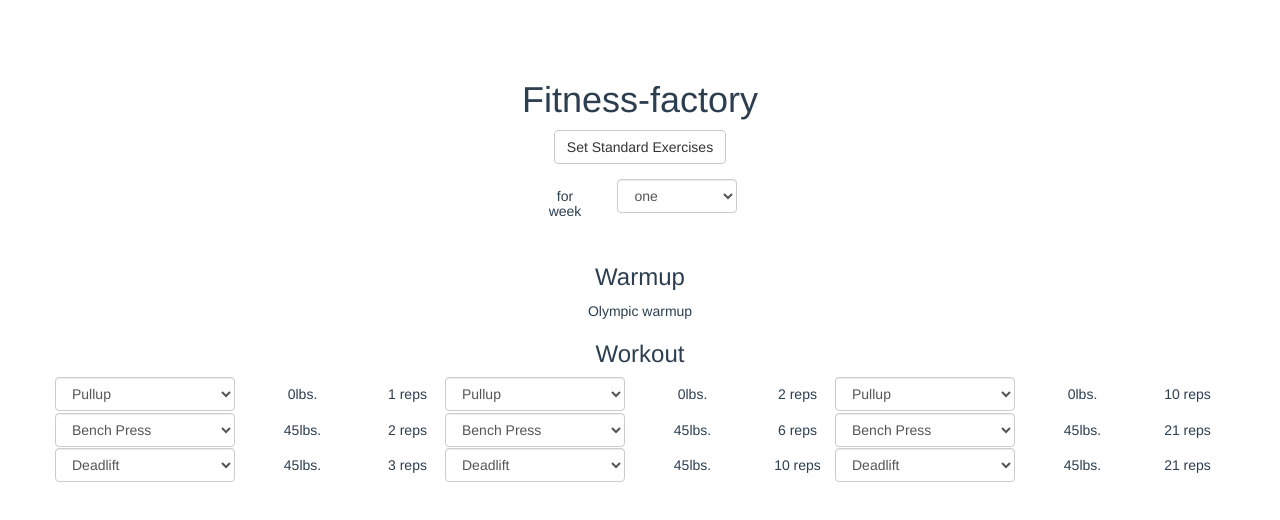
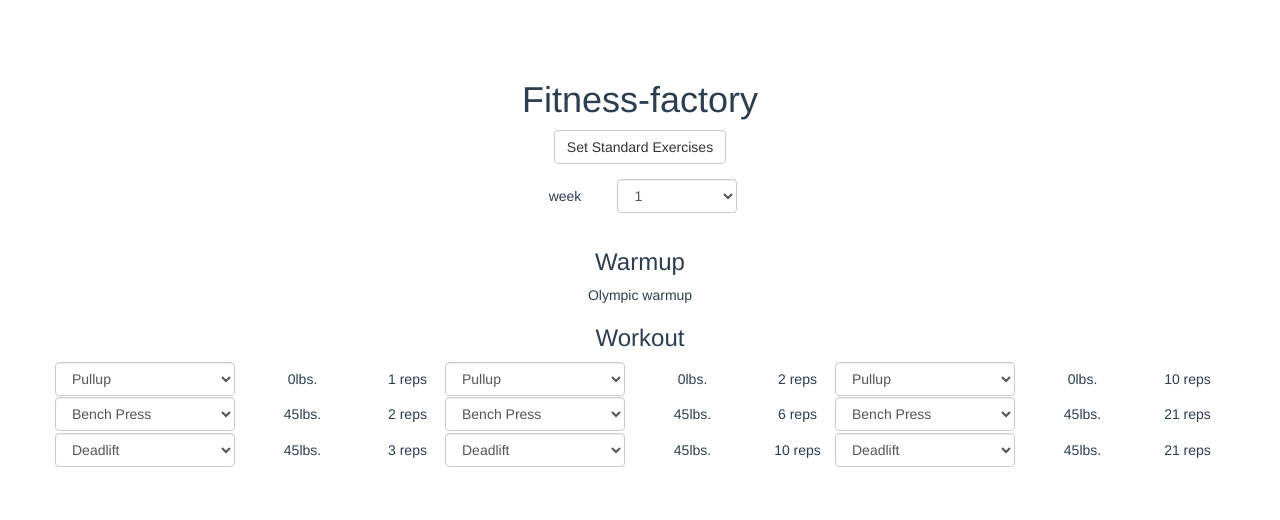
Before and after one commit to ldmcdaniel/fitness, a Vue app: page / in a window 1280 px wide. Shown: the top 520 px of the page. Built offline with nearby package versions, Linux system fonts and the light colour scheme.

Commit message:
Changed week pulldown to number display

```diff
--- a/src/App.vue
+++ b/src/App.vue
@@ -32,11 +32,11 @@
           <div class="form-group">
             <div class="row">
               <div class="col-lg-4 col-md-4 col-sm-4 col-xs-4">
-                <h5>for week</h5>
+                <h5>week</h5>
               </div>
               <div class="col-lg-8 col-md-8 col-sm-8 col-xs-8">
                 <select v-model="week" class="form-control">
-                  <option v-for="(value, key) in weeks" :value="key">{{key}}</option>
+                  <option v-for="(value, key) in weeks" :value="key">{{value}}</option>
                 </select>
               </div>
             </div>
```
